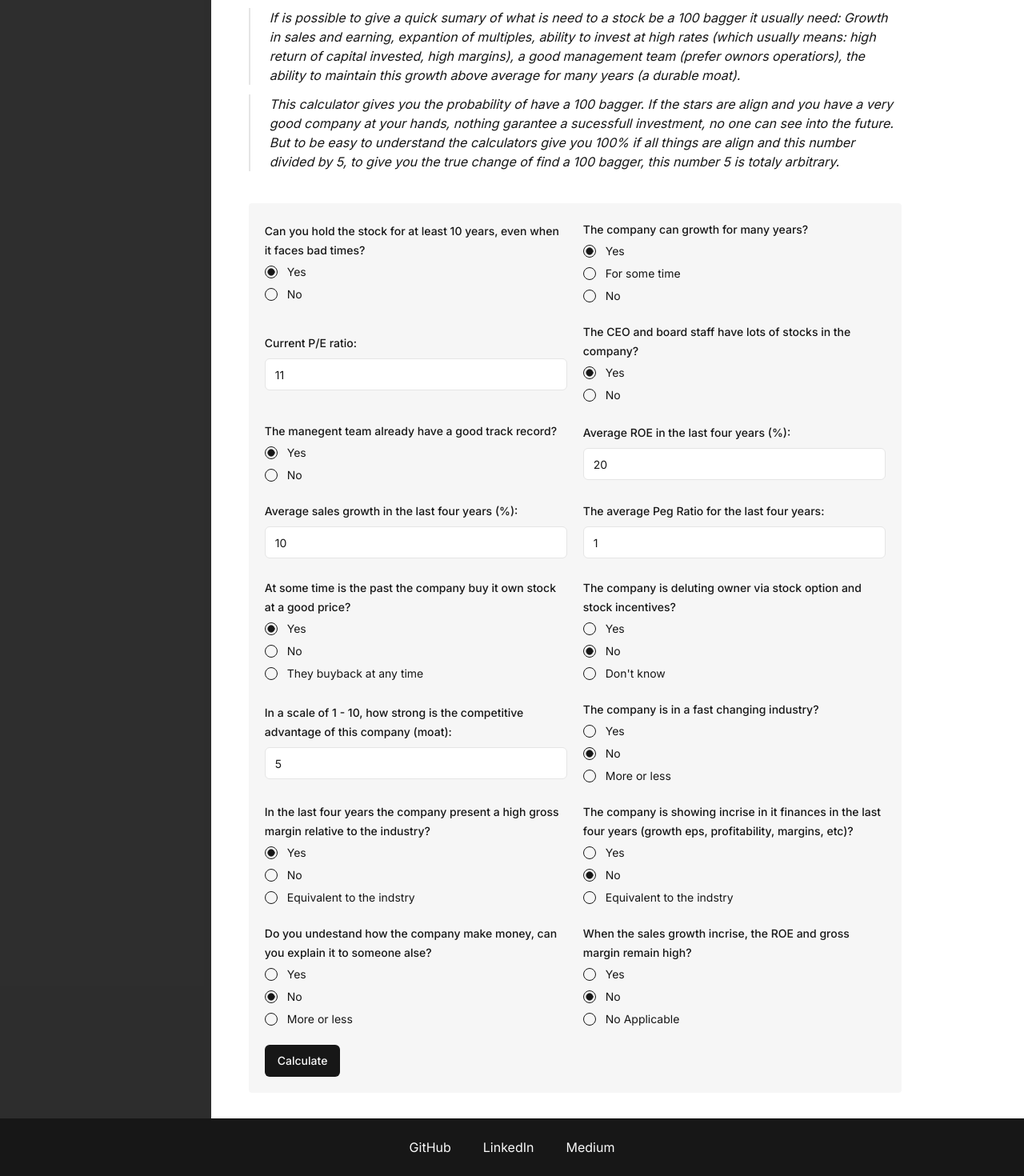
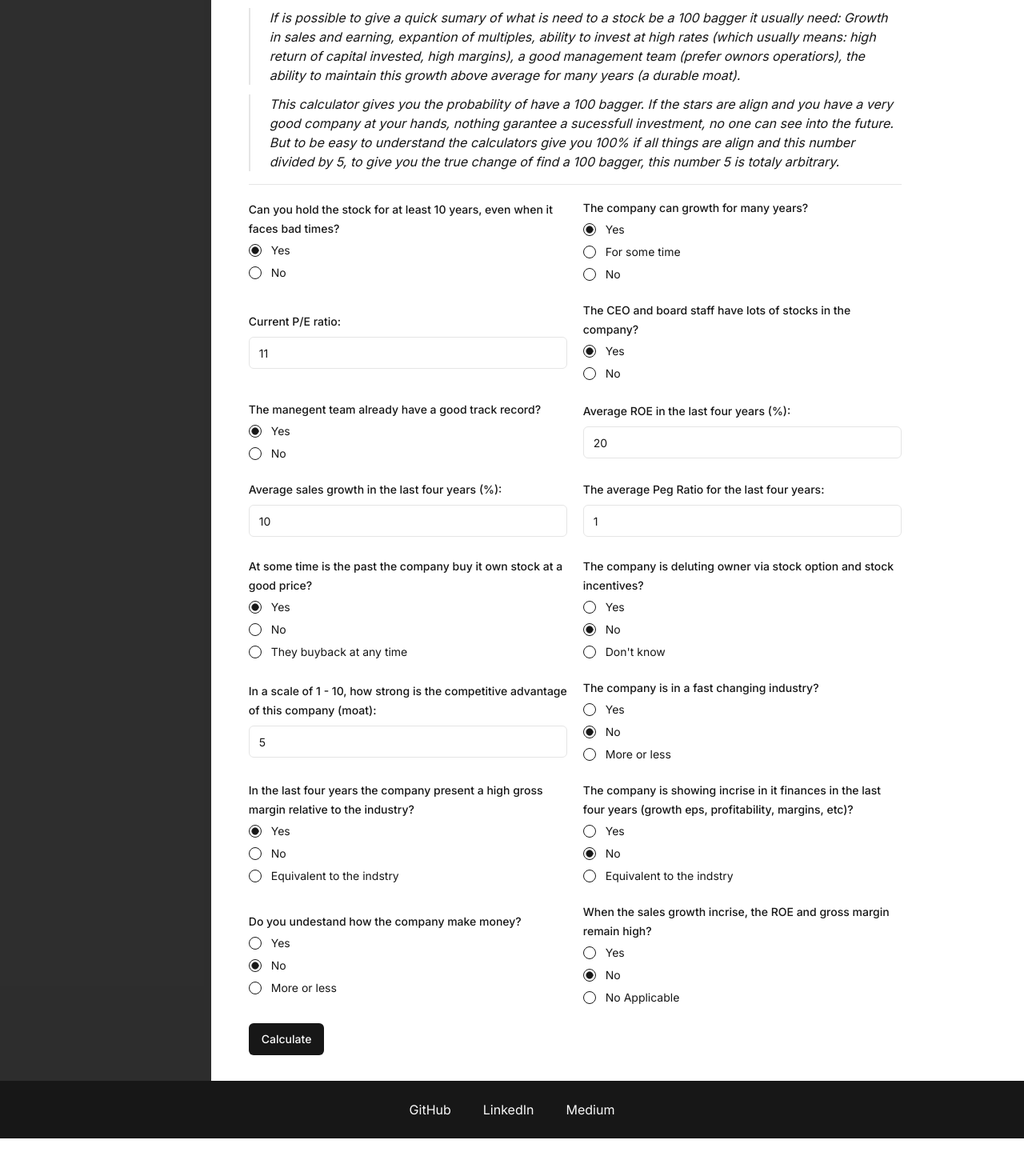
Before and after one commit to lucasSSalgado/next-valuation, a Next.js app: page /en/general/100baggers in a window 1280 px wide. Shown: the part 547-2017 px from the top of the page at 80% size. After the commit the page ends 1970 px from the top, so only its background shows below. Built offline with nearby package versions, Linux system fonts and the light colour scheme.

Commit message:
adjusting messages and style

```diff
--- a/messages/general/100bagger/en.json
+++ b/messages/general/100bagger/en.json
@@ -26,7 +26,7 @@
         "change_label": "The company is in a fast changing industry?",
         "margin_label": "In the last four years the company present a high gross margin relative to the industry?",
         "company_label": "The company is showing incrise in it finances in the last four years (growth eps, profitability, margins, etc)?",
-        "undertand_label": "Do you undestand how the company make money, can you explain it to someone alse?",
+        "undertand_label": "Do you undestand how the company make money?",
         "sales_roe_label": "When the sales growth incrise, the ROE and gross margin remain high?",
         "yes": "Yes",
         "no": "No",
--- a/src/app/[locale]/contact/page.tsx
+++ b/src/app/[locale]/contact/page.tsx
@@ -1,7 +1,6 @@
 import { Separator } from '@/components/ui/separator';
 import { useTranslations } from 'next-intl';
 import {unstable_setRequestLocale} from 'next-intl/server';
-import Link from 'next/link';
 
 export default function ContactPage({params: {locale}} : {params: {locale: string}}) {
     unstable_setRequestLocale(locale);
@@ -19,8 +18,8 @@ export default function ContactPage({params: {locale}} : {params: {locale: strin
             <Separator />
             <h4 className="mt-6 scroll-m-20 border-b pb-2 text-xl font-semibold tracking-tight first:mt-0 md:text-left text-center">{ t('contact-title') }</h4>
             <ul className="mt-6 border-l-2 pl-6 italic text-center md:text-left">
-                <li><a target='_blank' href={ githubLink }>{ t('github') }</a></li>
-                <li><a target='_blank' href={ linkedinLink }>{ t('linkedin') }</a></li>
+                <li><a target='_blank' className='hover:underline' href={ githubLink }>{ t('github') }</a></li>
+                <li><a target='_blank' className='hover:underline' href={ linkedinLink }>{ t('linkedin') }</a></li>
                 <li>{ t('email') }</li>
                 <li>{ t('portfolio') }</li>
             </ul>
--- a/src/app/[locale]/general/100baggers/BaggerCalculator.tsx
+++ b/src/app/[locale]/general/100baggers/BaggerCalculator.tsx
@@ -211,7 +211,7 @@ export default function BaggerCalculator(
     }
 
     return (
-        <div className="mt-10 bg-secondary/90 p-5 rounded-sm">
+        <div>
             <Form {...form}>
             <form onSubmit={form.handleSubmit(onSubmit)} className="space-y-6">
                 <div className="grid md:grid-cols-2 min-w-full max-w-sm items-center gap-5 mx-auto">
--- a/src/app/[locale]/general/100baggers/page.tsx
+++ b/src/app/[locale]/general/100baggers/page.tsx
@@ -1,6 +1,7 @@
 import { useTranslations } from "next-intl";
 import BaggerCalculator from "./BaggerCalculator";
 import {unstable_setRequestLocale} from 'next-intl/server';
+import { Separator } from "@/components/ui/separator";
 
 export default function BaggerPage({params: {locale}} : {params: {locale: string}}) {
     unstable_setRequestLocale(locale);
@@ -28,6 +29,7 @@ export default function BaggerPage({params: {locale}} : {params: {locale: string
             { t('p5') }
         </p>
 
+        <Separator className="my-4" />
         <BaggerCalculator
             time_label={t('time_label')}
             growth_label={t('growth_label')}
```
